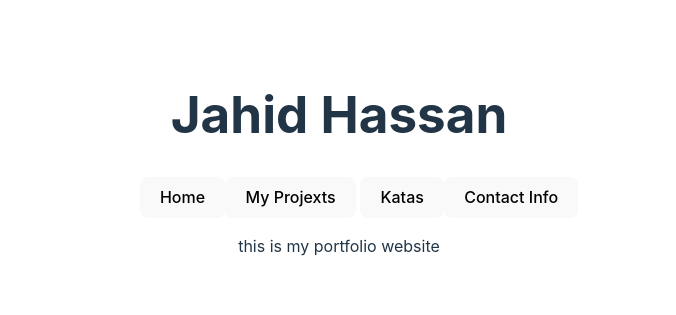
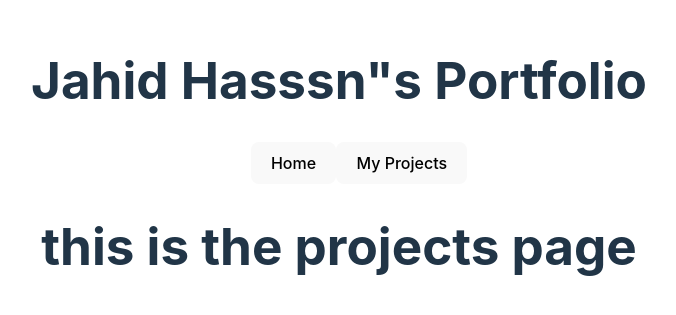
Before and after one commit to MJahidH/my-portfolio, a React (Vite) app in the folder my-portfolio/: page /projects in a window 1280 px wide. Shown: the part 237-552 px from the top of the page, without its empty margins (301-977 px from the left). Built offline with nearby package versions, Linux system fonts and the light colour scheme.

Commit message:
routes added to app.jsx

```diff
--- a/my-portfolio/src/App.jsx
+++ b/my-portfolio/src/App.jsx
@@ -1,18 +1,22 @@
 import { useState } from "react";
-import reactLogo from "./assets/react.svg";
-import viteLogo from "/vite.svg";
 import "./App.css";
 import NavBar from "./NavBar";
+import { Route, Routes, BrowserRouter as Router } from "react-router-dom";
+import ProjectsPage from "./ProjectsPage";
+import HomePage from "./Homepage";
 
 function App() {
-
   return (
-    <>
-
-      <h1>Jahid Hassan  </h1>
-      <NavBar/>
-      <p>this is my portfolio website</p>
-    </>
+    <Router>
+      <>
+        <h1>Jahid Hasssn"s Portfolio </h1>
+        <NavBar />
+        <Routes>
+          <Route path="/projects" element={<ProjectsPage />} />
+          <Route path="/" element={<HomePage />} />
+        </Routes>
+      </>
+    </Router>
   );
 }
 
--- /dev/null
+++ b/my-portfolio/src/Homepage.jsx
@@ -0,0 +1,15 @@
+
+
+const HomePage = () => {
+
+return (
+<>
+<h1>this is the home page</h1>
+</>
+
+)
+
+
+}
+
+export default HomePage
--- a/my-portfolio/src/NavBar.jsx
+++ b/my-portfolio/src/NavBar.jsx
@@ -1,9 +1,12 @@
+import { useNavigate } from 'react-router-dom';
+
 const NavBar = () => {
+  const navigate = useNavigate();
+
   return (
     <ul>
-      <button>Home</button>
-      <button>My Projexts</button>      <button>Katas</button>
-      <button>Contact Info</button>
+      <button onClick={() => navigate('/')}>Home</button>
+      <button onClick={() => navigate('/projects')}>My Projects</button>
     </ul>
   );
 };
--- /dev/null
+++ b/my-portfolio/src/ProjectsPage.jsx
@@ -0,0 +1,10 @@
+const ProjectsPage = () => {
+  console.log("this is the projecrs component");
+  return (
+    <>
+      <h1>this is the projects page</h1>
+    </>
+  );
+};
+
+export default ProjectsPage;
--- a/package.json
+++ b/package.json
@@ -10,6 +10,7 @@
   "author": "",
   "license": "ISC",
   "dependencies": {
-    "react": "^18.2.0"
+    "react": "^18.2.0",
+    "react-router-dom": "^6.21.3"
   }
 }
```
Also changed, not shown: 1 other file (tests, documents, lock files or other folders).
